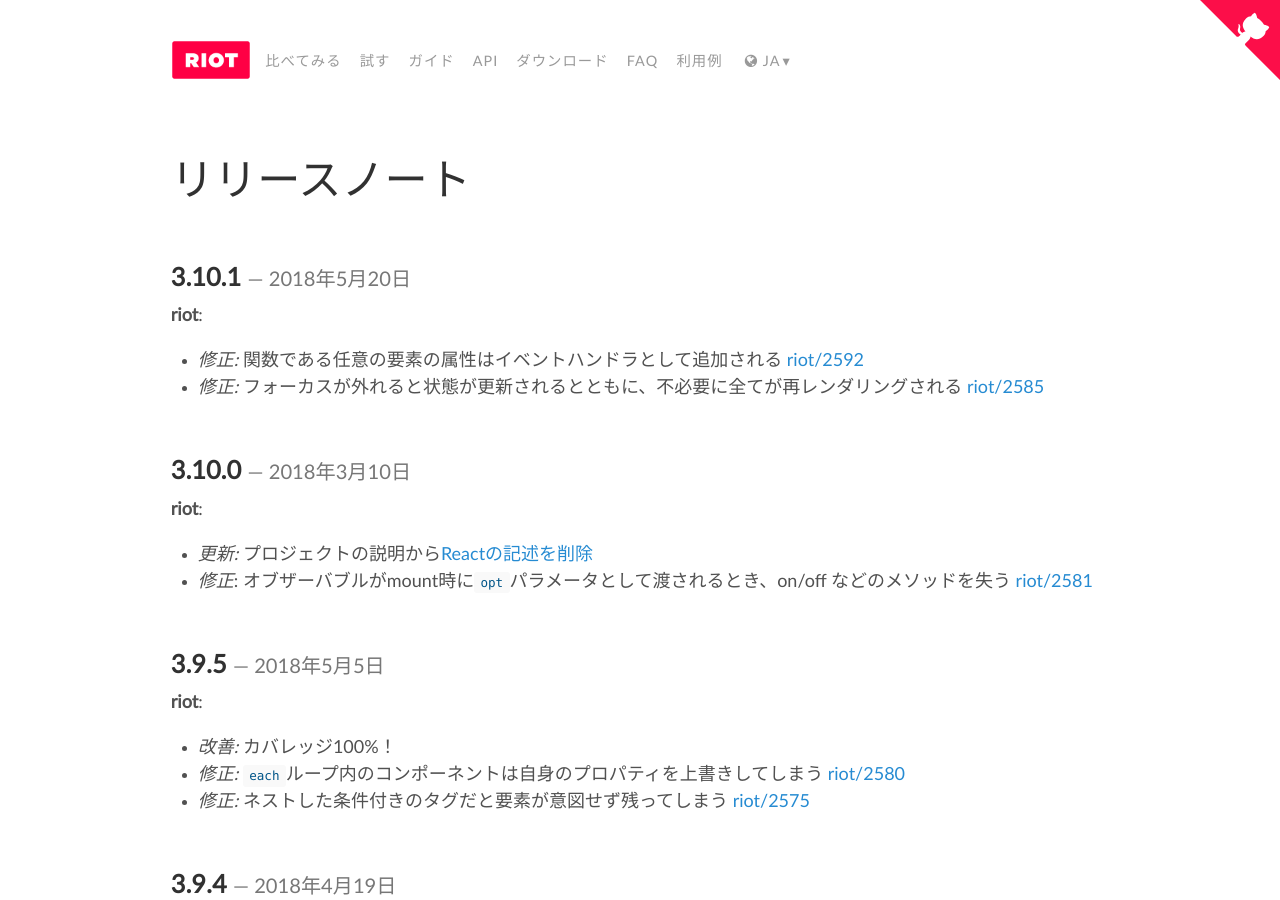
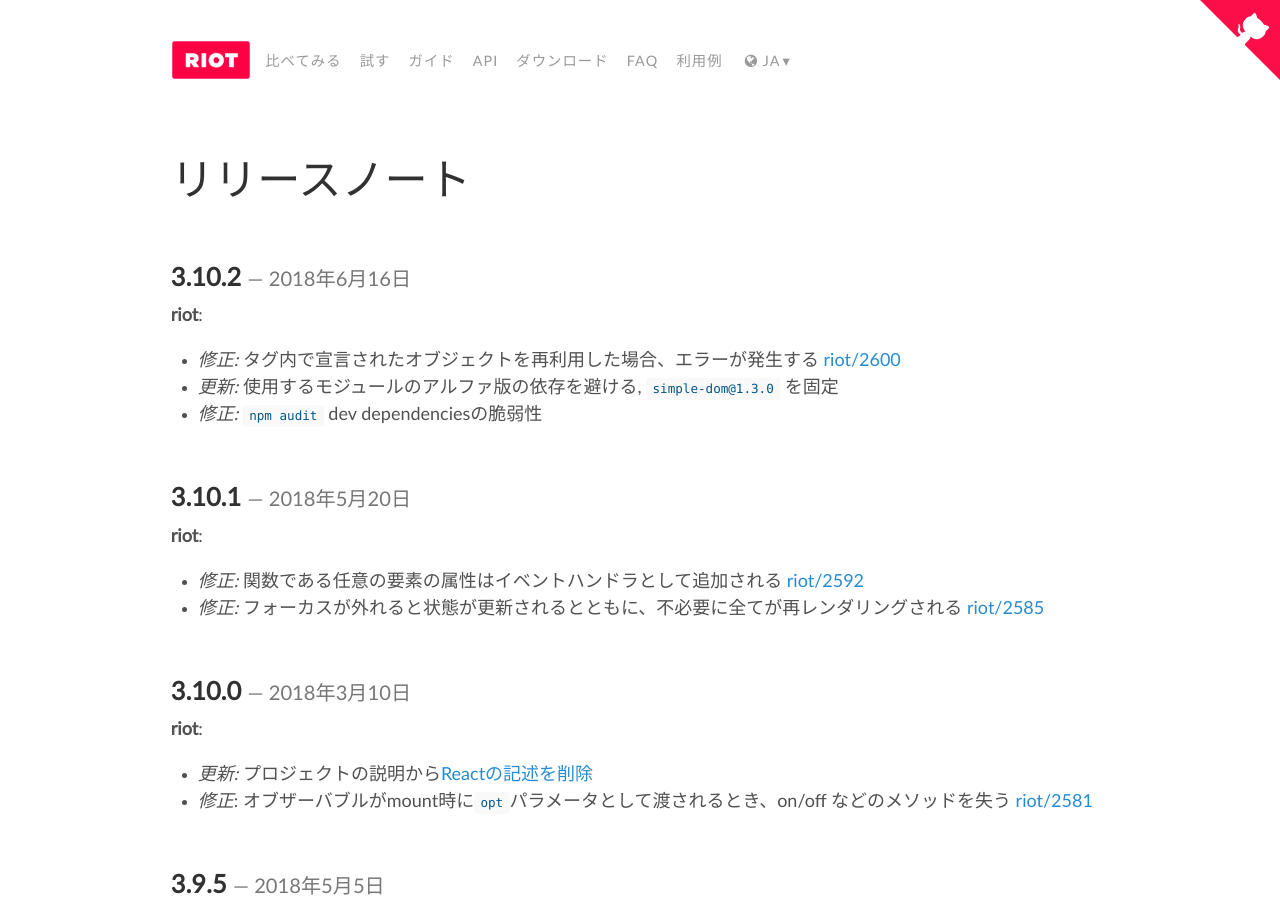
Before and after one commit to riot/riot.github.io, a Jekyll site: the page built from ja/release-notes.md, in a window 1280 px wide and 900 px high. Built offline with Jekyll 4.4.1, drawn with Linux system fonts in a browser that asks for light colours; nearby versions of some CDN libraries; emoji names are drawn with the system emoji font.

Commit message:
updated: release notes of ja

```diff
--- a/ja/release-notes.md
+++ b/ja/release-notes.md
@@ -5,6 +5,15 @@ id: release-notes
 ---
 
 # {{ page.title }}
+
+## 3.10.2 *2018年6月16日*
+
+__riot__:
+
+  - _修正:_ タグ内で宣言されたオブジェクトを再利用した場合、エラーが発生する [riot/2600](https://github.com/riot/riot/issues/2600)
+  - _更新:_ 使用するモジュールのアルファ版の依存を避ける, `simple-dom@1.3.0` を固定
+  - _修正:_ `npm audit` dev dependenciesの脆弱性
+
 
 ## 3.10.1 *2018年5月20日*
 
```
